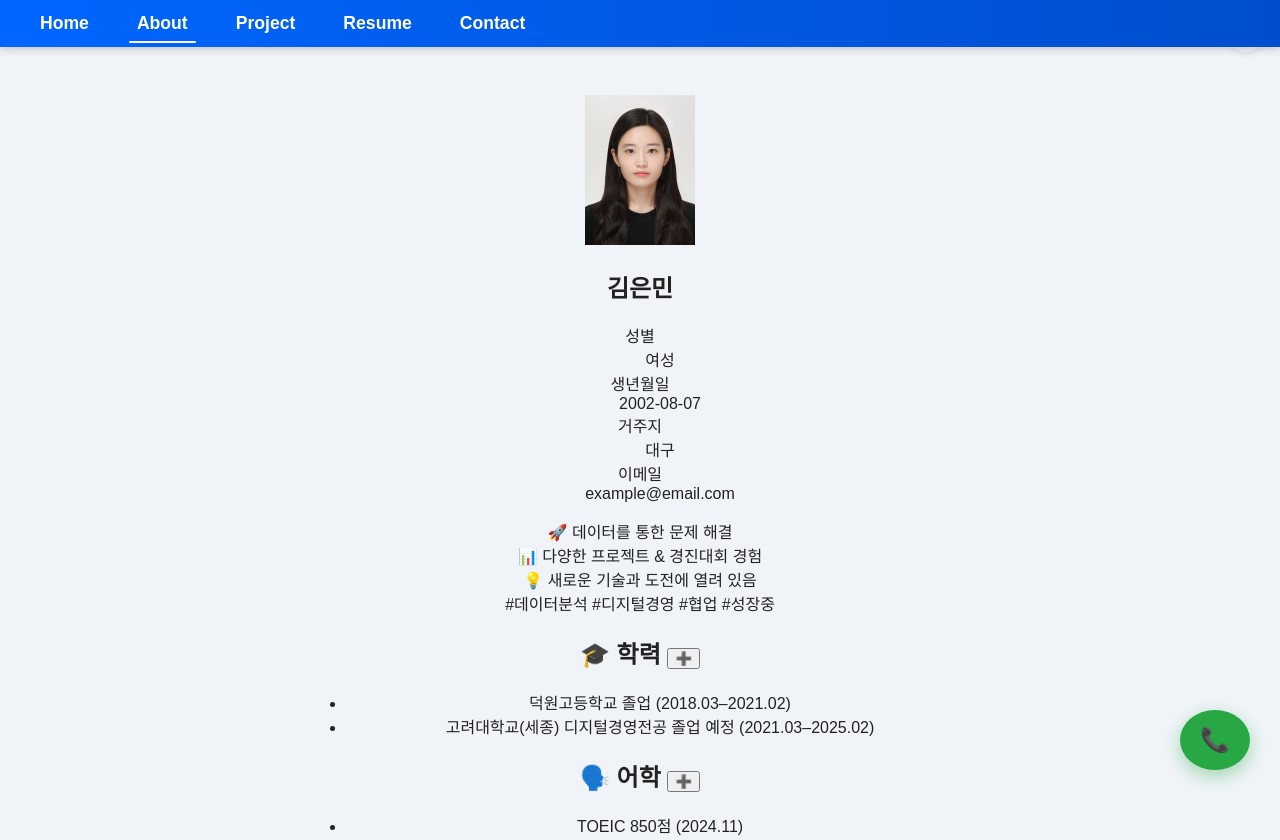
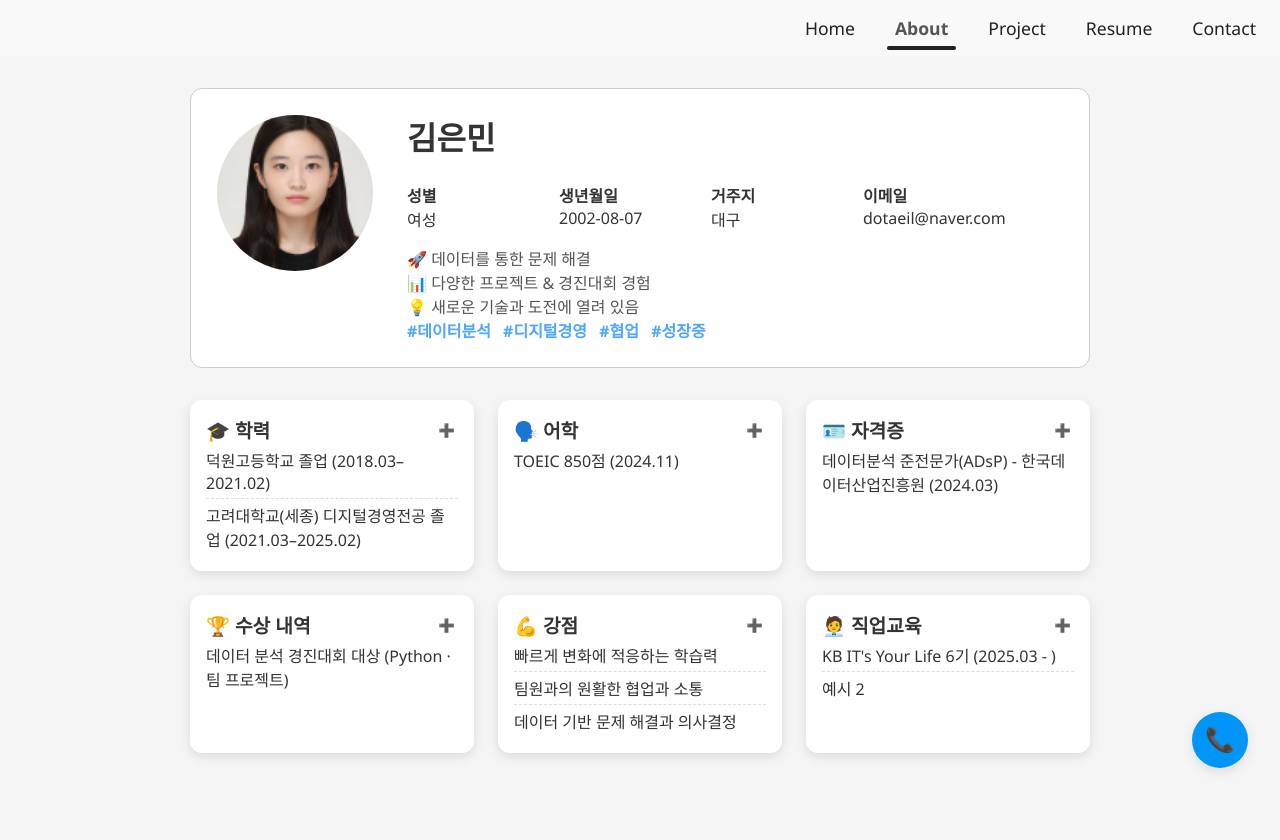
Before and after one commit to 07-augst/myportfoilo, a plain HTML site: page about.html in a window 1280 px wide. Shown: the top 840 px of the page. After the commit the page ends 800 px from the top, so only its background shows below. Drawn offline with Linux system fonts and the light colour scheme.

Commit message:
Update html,css

```diff
--- a/about.html
+++ b/about.html
@@ -53,14 +53,14 @@
             </div>
             <div>
               <dt>이메일</dt>
-              <dd>example@email.com</dd>
+              <dd>dotaeil@naver.com</dd>
             </div>
           </dl>
           <p class="profile-intro">
             🚀 데이터를 통한 문제 해결<br />
             📊 다양한 프로젝트 & 경진대회 경험<br />
             💡 새로운 기술과 도전에 열려 있음<br />
-            #데이터분석 #디지털경영 #협업 #성장중
+            <span class="tags">#데이터분석 #디지털경영 #협업 #성장중</span>
           </p>
         </div>
       </section>
@@ -70,65 +70,109 @@
         <article class="card" aria-labelledby="edu-heading">
           <h2 id="edu-heading">
             🎓 학력
-            <button class="add-btn" aria-label="학력 추가">➕</button>
+            <button class="add-btn" aria-label="학력 추가" data-type="edu">
+              ➕
+            </button>
           </h2>
-          <ul>
+          <ul data-type="edu">
             <li>덕원고등학교 졸업 (2018.03–2021.02)</li>
-            <li>고려대학교(세종) 디지털경영전공 졸업 예정 (2021.03–2025.02)</li>
+            <li>고려대학교(세종) 디지털경영전공 졸업 (2021.03–2025.02)</li>
           </ul>
+          <div class="add-form hidden" data-type="edu">
+            <input type="text" placeholder="내용을 입력하세요" />
+            <button class="confirm-btn">확인</button>
+          </div>
         </article>
 
         <article class="card" aria-labelledby="lang-heading">
           <h2 id="lang-heading">
             🗣️ 어학
-            <button class="add-btn" aria-label="어학 추가">➕</button>
+            <button class="add-btn" aria-label="어학 추가" data-type="lan">
+              ➕
+            </button>
           </h2>
-          <ul>
+          <ul data-type="lan">
             <li>TOEIC 850점 (2024.11)</li>
           </ul>
+          <div class="add-form hidden" data-type="lan">
+            <input type="text" placeholder="내용을 입력하세요" />
+            <button class="confirm-btn">확인</button>
+          </div>
         </article>
 
         <article class="card" aria-labelledby="cert-heading">
           <h2 id="cert-heading">
             🪪 자격증
-            <button class="add-btn" aria-label="자격증 추가">➕</button>
+            <button class="add-btn" aria-label="자격증 추가" data-type="cert">
+              ➕
+            </button>
           </h2>
-          <ul>
+          <ul data-type="cert">
             <li>데이터분석 준전문가(ADsP) - 한국데이터산업진흥원 (2024.03)</li>
           </ul>
+          <div class="add-form hidden" data-type="cert">
+            <input type="text" placeholder="내용을 입력하세요" />
+            <button class="confirm-btn">확인</button>
+          </div>
         </article>
 
         <article class="card" aria-labelledby="awards-heading">
           <h2 id="awards-heading">
             🏆 수상 내역
-            <button class="add-btn" aria-label="수상 내역 추가">➕</button>
+            <button
+              class="add-btn"
+              aria-label="수상 내역 추가"
+              data-type="award"
+            >
+              ➕
+            </button>
           </h2>
-          <ul>
+          <ul data-type="award">
             <li>데이터 분석 경진대회 대상 (Python · 팀 프로젝트)</li>
           </ul>
+          <div class="add-form hidden" data-type="award">
+            <input type="text" placeholder="내용을 입력하세요" />
+            <button class="confirm-btn">확인</button>
+          </div>
         </article>
 
         <article class="card" aria-labelledby="strengths-heading">
           <h2 id="strengths-heading">
             💪 강점
-            <button class="add-btn" aria-label="강점 추가">➕</button>
+            <button class="add-btn" aria-label="강점 추가" data-type="strength">
+              ➕
+            </button>
           </h2>
-          <ul>
+          <ul data-type="strength">
             <li>빠르게 변화에 적응하는 학습력</li>
             <li>팀원과의 원활한 협업과 소통</li>
             <li>데이터 기반 문제 해결과 의사결정</li>
           </ul>
+          <div class="add-form hidden" data-type="strength">
+            <input type="text" placeholder="내용을 입력하세요" />
+            <button class="confirm-btn">확인</button>
+          </div>
         </article>
 
         <article class="card" aria-labelledby="edu-job-heading">
           <h2 id="edu-job-heading">
             🧑‍💼 직업교육
-            <button class="add-btn" aria-label="직업교육 추가">➕</button>
+            <button
+              class="add-btn"
+              aria-label="직업교육 추가"
+              data-type="edu-job"
+            >
+              ➕
+            </button>
           </h2>
-          <ul>
+          <ul data-type="edu-job">
             <li>KB IT's Your Life 6기 (2025.03 - )</li>
             <li>예시 2</li>
           </ul>
+          <div class="add-form hidden" data-type="edu-job">
+            <input type="text" placeholder="내용을 입력하세요" />
+            <button class="confirm-btn">확인</button>
+          </div>
         </article>
       </section>
     </main>
@@ -159,5 +203,6 @@
       </div>
     </div>
     <script src="js/main.js"></script>
+    <script src="js/about.js"></script>
   </body>
 </html>
--- a/css/about.css
+++ b/css/about.css
@@ -1,4 +1,12 @@
+/* 변수 정의 */
 :root {
+  --bg: #f5f5f5;
+  --card-bg: #fff;
+  --radius: 12px;
+  --shadow: rgba(0, 0, 0, 0.1) 0px 4px 12px;
+  --primary: #0095f6;
+  --text: #333;
+  --avatar-border-color: #fff;
   --bg-color: #f0f4f8;
   --text-color: #222222;
   --primary-color: #0066ff;
@@ -7,86 +15,65 @@
   --danger-color: #dc3545;
   --shadow-light: rgba(0, 0, 0, 0.08);
   --shadow-strong: rgba(0, 0, 0, 0.2);
+  --primary-color-light: #d1e7ff;
+  --primary-color-dark: #003366;
+  --header-bg: #f9f9f9;
+  --intro-bg: #fff;
+  --header-text: #222222;
 }
 
-[data-theme='dark'] {
-  --bg-color: #121212;
-  --text-color: #e0e0e0;
-  --primary-color: #3399ff;
-  --primary-hover: #1a73e8;
-  --accent-color: #34d399;
-  --danger-color: #ef4444;
-}
-
-/* 박스 사이징 */
-*,
-*::before,
-*::after {
+* {
   box-sizing: border-box;
-}
-
-/* 기본 스타일 */
-body {
-  font-family: 'Poppins', 'Noto Sans KR', sans-serif;
-  background: var(--bg-color);
-  color: var(--text-color);
   margin: 0;
   padding: 0;
 }
 
-/* 헤더 */
-header {
-  background: linear-gradient(
-    90deg,
-    var(--primary-color),
-    var(--primary-hover)
-  );
-  color: white;
-  padding: 0.8rem 2rem;
-  display: flex;
-  align-items: center;
-  justify-content: space-between;
+body {
+  font-family: 'Segoe UI', sans-serif;
+  background: var(--bg);
+  color: var(--text);
+}
+
+.container {
+  max-width: 1000px;
+  margin: 2rem auto;
+  padding: 0 1rem;
+}
+
+/* ------------------------- */
+/* Header 네비게이션 스타일 */
+/* ------------------------- */
+/* 내비게이션 스타일 */
+.navbar {
+  background: var(--header-bg);
   position: sticky;
   top: 0;
-  z-index: 100;
-  box-shadow: 0 2px 8px var(--shadow-strong);
+  z-index: 10;
 }
 
-/* 다크모드 시 header 배경과 텍스트 색상 변경 */
-[data-theme='dark'] header {
-  background: linear-gradient(90deg, #1769aa, #2196f3);
-  color: #e0e0e0;
-  box-shadow: 0 2px 8px rgba(255, 255, 255, 0.1);
+.navbar ul,
+.navbar nav ul {
+  display: flex;
+  justify-content: flex-end;
+  gap: 1.5rem;
+  padding: 1rem;
+  list-style: none;
+  align-items: center;
+  margin: 0;
 }
 
-/* 로고 텍스트 */
-header .logo {
-  font-weight: 700;
-  font-size: 1.5rem;
-  letter-spacing: 1.5px;
-  user-select: none;
-}
-
-/* 내비게이션 */
-.navbar nav ul {
-  display: flex;
-  gap: 2rem;
-  list-style: none;
-  padding: 0;
-  margin: 0;
-  align-items: center;
-}
-
+.navbar a,
 .navbar nav a {
-  color: white;
   text-decoration: none;
-  font-weight: 600;
+  color: var(--header-text);
+  font-weight: 500;
   font-size: 1.1rem;
   padding: 6px 8px;
   position: relative;
   transition: color 0.3s ease;
 }
 
+.navbar a::after,
 .navbar nav a::after {
   content: '';
   position: absolute;
@@ -94,157 +81,266 @@ header .logo {
   bottom: -4px;
   width: 0;
   height: 2px;
-  background: white;
+  background: var(--header-text);
   transition: width 0.3s ease;
   border-radius: 2px;
 }
 
+.navbar a:hover,
+.navbar a.active,
+.navbar nav a:hover,
+.navbar nav a.active {
+  color: #555;
+  font-weight: 700;
+}
+
+.navbar a:hover::after,
+.navbar a.active::after,
 .navbar nav a:hover::after,
 .navbar nav a.active::after {
   width: 100%;
+  border-bottom: 2px solid var(--header-text);
 }
 
-.navbar nav a:hover {
-  color: #cce4ff;
+/* ------------------------- */
+/* 프로필 카드 (인스타 느낌) */
+/* ------------------------- */
+.profile-card {
+  display: flex;
+  flex-wrap: wrap;
+  gap: 2rem;
+  align-items: flex-start;
+  max-width: 900px;
+  margin: 2rem auto;
+  background-color: var(--card-bg);
+  padding: 1.5rem;
+  border: 1px solid #ccc;
+  border-radius: var(--radius);
+}
+.profile-avatar {
+  width: 160px;
+  height: 160px;
+  border-radius: 50%;
+  border: 2px solid var(--primary);
+  object-fit: cover;
+  flex-shrink: 0;
+}
+.profile-info-right {
+  flex: 1;
+  display: flex;
+  flex-direction: column;
+  gap: 1rem;
+}
+.profile-name {
+  font-size: 2rem;
+  font-weight: bold;
+  order: -1;
+  align-self: flex-start;
+  margin-bottom: 0.5rem;
+}
+.profile-info {
+  display: flex;
+  flex-wrap: wrap;
+  gap: 1rem 2rem;
+}
+.profile-info > div {
+  min-width: 120px;
+}
+.profile-info dt {
+  font-weight: bold;
+}
+.profile-info dd {
+  margin: 0;
+}
+.profile-intro {
+  font-size: 1rem;
+  line-height: 1.5;
+  color: #555;
+}
+.profile-avatar {
+  border: 2px solid var(--avatar-border-color);
 }
 
-/* 테마 토글 버튼 */
-#themeToggle {
-  background: rgba(255, 255, 255, 0.15);
+/* ------------------------- */
+/* 카드 섹션 */
+.section-cards {
+  max-width: 900px;
+  margin: 2rem auto;
+  display: grid;
+  grid-template-columns: repeat(auto-fit, minmax(260px, 1fr));
+  gap: 1.5rem;
+}
+.card {
+  background: var(--card-bg);
+  border-radius: var(--radius);
+  box-shadow: var(--shadow);
+  padding: 1rem;
+  position: relative;
+  transition: transform 0.2s, box-shadow 0.2s;
+}
+.card:hover,
+.card:focus-within {
+  transform: translateY(-4px);
+  box-shadow: rgba(0, 0, 0, 0.15) 0px 8px 16px;
+}
+.card h2 {
+  font-size: 1.2rem;
+  display: flex;
+  align-items: center;
+  justify-content: space-between;
+}
+.add-btn {
+  background: none;
+  border: none;
+  cursor: pointer;
+  padding: 0.2rem;
+  border-radius: 50%;
+  transition: background 0.2s;
+}
+.add-btn:hover {
+  background: rgba(0, 0, 0, 0.05);
+}
+.section-cards ul {
+  list-style: none;
+  padding-left: 0;
+  margin: 0;
+}
+.section-cards li {
+  padding: 0.25rem 0;
+  border-bottom: 1px dashed #ddd;
+}
+.section-cards li:last-child {
+  border-bottom: none;
+}
+
+.tags {
+  color: #4da6ff; /* 하늘색 */
+  font-weight: 600;
+  word-spacing: 0.5rem;
+}
+
+.add-form {
+  margin-top: 0.5rem;
+  display: flex;
+  gap: 0.5rem;
+}
+
+.add-form.hidden {
+  display: none;
+}
+
+.add-form input {
+  flex: 1;
+  padding: 0.4rem;
+  border-radius: 6px;
+  border: 1px solid #ccc;
+}
+
+.confirm-btn {
+  padding: 0.4rem 0.8rem;
+  background: var(--primary);
+  color: white;
+  border: none;
+  border-radius: 6px;
+  cursor: pointer;
+}
+
+.confirm-btn:hover {
+  background: var(--primary-hover);
+}
+
+.section-cards li {
+  display: flex;
+  justify-content: space-between;
+  align-items: center;
+  padding: 0.25rem 0;
+  border-bottom: 1px dashed #ddd;
+}
+
+.section-cards li:last-child {
+  border-bottom: none;
+}
+
+.delete-btn {
+  background: transparent;
+  border: none;
+  color: #999;
+  font-size: 0.9rem;
+  cursor: pointer;
+  padding: 0 0.5rem;
+  transition: color 0.2s;
+}
+
+.delete-btn:hover {
+  color: var(--danger-color);
+}
+
+/* ------------------------- */
+/* 연락 버튼 & 모달 */
+.contact-btn {
+  position: fixed;
+  bottom: 2rem;
+  right: 2rem;
+  background: var(--primary);
+  color: #fff;
   border: none;
   border-radius: 50%;
-  width: 36px;
-  height: 36px;
-  font-size: 1.3rem;
+  width: 56px;
+  height: 56px;
+  font-size: 1.5rem;
   cursor: pointer;
-  color: white;
+  box-shadow: var(--shadow);
+}
+.modal.hidden {
+  display: none;
+}
+.modal {
+  position: fixed;
+  inset: 0;
+  background: rgba(0, 0, 0, 0.4);
   display: flex;
   align-items: center;
   justify-content: center;
-  box-shadow: 0 2px 6px var(--shadow-light);
-  transition: background-color 0.3s ease, box-shadow 0.3s ease;
-  position: relative;
-  user-select: none;
+}
+.modal-content {
+  background: var(--card-bg);
+  border-radius: var(--radius);
+  padding: 1.5rem;
+  width: 90%;
+  max-width: 400px;
+}
+.modal-actions {
+  display: flex;
+  justify-content: flex-end;
+  gap: 1rem;
+  margin-top: 1rem;
 }
 
-#themeToggle:hover,
-#themeToggle:focus {
-  outline: none;
-  background: white;
-  color: var(--primary-color);
-  box-shadow: 0 4px 12px var(--shadow-strong);
+/* ------------------------- */
+/* 유틸 */
+ul {
+  list-style: none;
+  padding-left: 0;
 }
 
-/* 다크모드에서 테마 토글 버튼 색상 조정 */
-[data-theme='dark'] #themeToggle {
-  background: rgba(224, 224, 224, 0.15);
-  color: var(--primary-color);
-}
-
-[data-theme='dark'] #themeToggle:hover,
-[data-theme='dark'] #themeToggle:focus {
-  background: var(--primary-color);
-  color: white;
-  box-shadow: 0 4px 12px rgba(33, 150, 243, 0.8);
-}
-
-/* 메인 콘텐츠 */
-main {
-  max-width: 700px;
-  margin: 3rem auto;
-  padding: 0 1rem;
-  text-align: center;
-}
-
-/* 인트로 메시지 */
-.intro-message p {
-  font-size: 1.4rem;
-  margin: 1rem 0 2rem 0;
-  opacity: 0;
-  animation: fadeIn 1s forwards;
-}
-
-/* 버튼 그룹 */
-.buttons {
-  display: flex;
-  justify-content: center;
-  gap: 1.5rem;
-  flex-wrap: wrap;
-}
-
-.buttons button {
-  background: linear-gradient(
-    45deg,
-    var(--primary-color),
-    var(--primary-hover)
-  );
-  border: none;
-  border-radius: 8px;
-  padding: 14px 30px;
-  font-size: 1.1rem;
-  font-weight: 600;
-  color: white;
-  cursor: pointer;
-  box-shadow: 0 4px 12px var(--shadow-light);
-  transition: background 0.3s ease, box-shadow 0.3s ease;
-}
-
-.buttons button:hover {
-  background: linear-gradient(
-    45deg,
-    var(--primary-hover),
-    var(--primary-color)
-  );
-  box-shadow: 0 6px 20px var(--shadow-strong);
-}
-
-/* 연락처 버튼 */
-.contact-btn {
-  position: fixed;
-  bottom: 30px;
-  right: 30px;
-  background-color: var(--accent-color);
-  color: white;
-  border: none;
-  padding: 16px 20px;
-  font-size: 1.5rem;
-  border-radius: 50%;
-  cursor: pointer;
-  box-shadow: 0 6px 18px rgba(40, 167, 69, 0.4);
-  transition: background-color 0.3s ease;
-  z-index: 200;
-}
-
-.contact-btn:hover {
-  background-color: #218838;
-}
-
-/* 반응형 */
+/* ------------------------- */
+/* 반응형 스타일 */
 @media (max-width: 600px) {
-  header {
+  .profile-card {
     flex-direction: column;
-    padding: 1rem;
-    gap: 1rem;
+    align-items: center;
+    text-align: center;
   }
-
-  .navbar nav ul {
+  .profile-info {
     justify-content: center;
-    gap: 1rem;
   }
-
-  .buttons {
-    flex-direction: column;
+  .profile-info-right {
+    align-items: center;
   }
-
-  .buttons button {
-    width: 100%;
-    max-width: 300px;
+  .profile-name {
+    align-self: center;
+  }
+  .section-cards {
+    grid-template-columns: 1fr;
   }
 }
-
-/* fadeIn 애니메이션 */
-@keyframes fadeIn {
-  to {
-    opacity: 1;
-  }
-}
```
